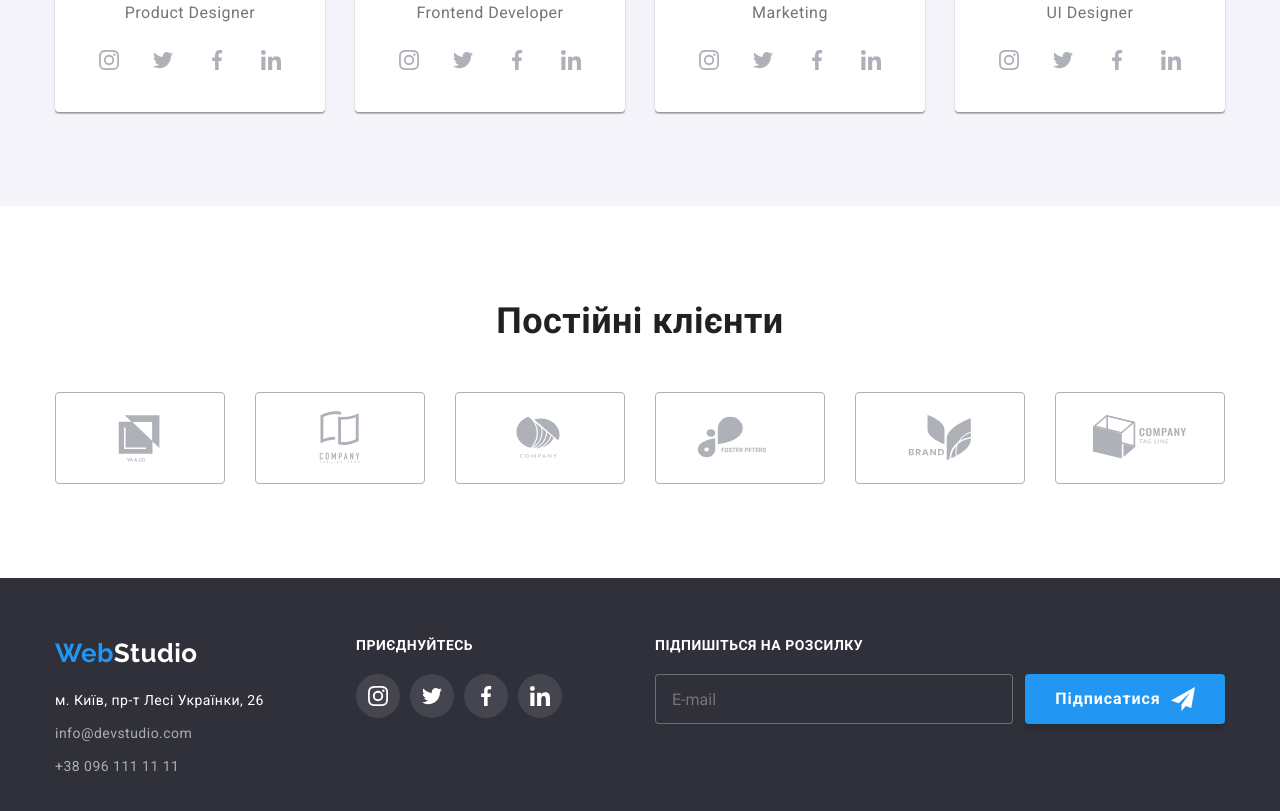
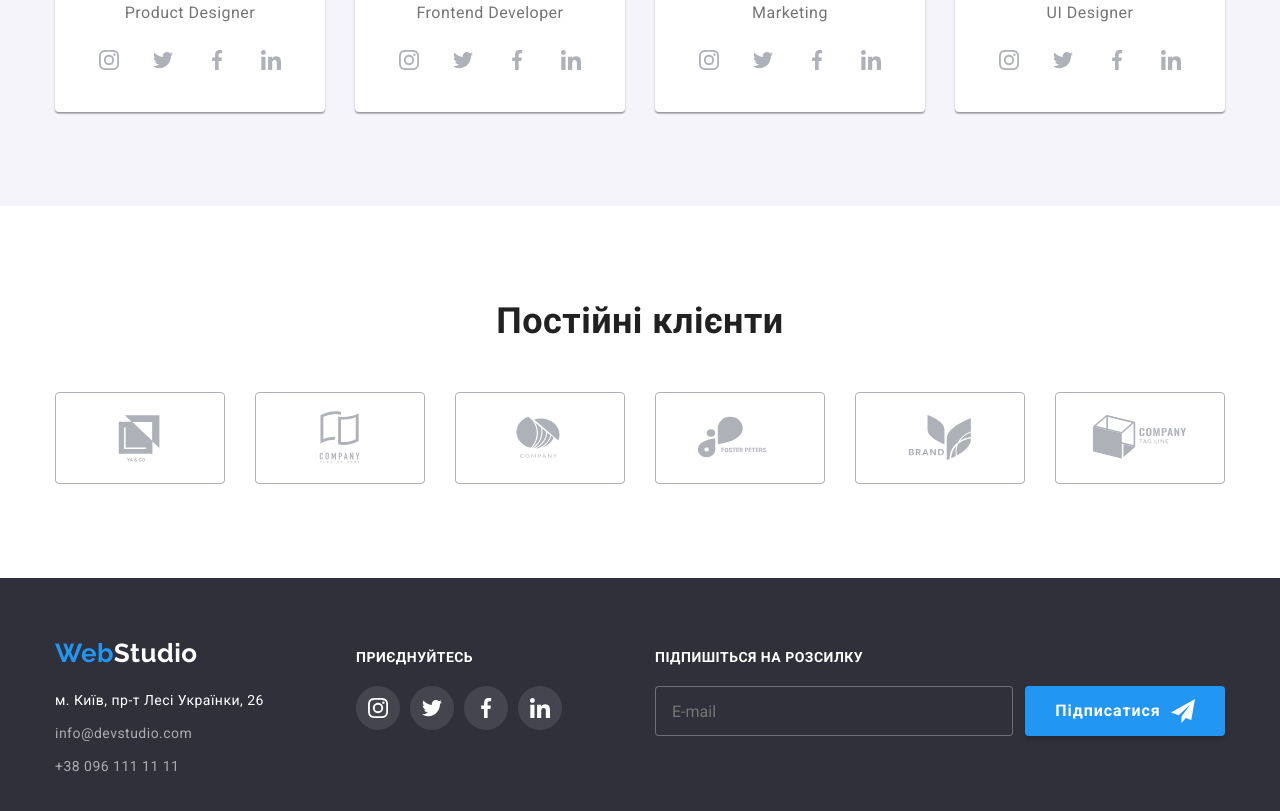
Before and after one commit to seannse/goit-markup-hw-06, a plain HTML site: page index.html in a window 1280 px wide. Shown: the part 2099-2910 px from the top of the page. Drawn offline with nearby package versions, Linux system fonts and the light colour scheme.

Commit message:
copy footer

```diff
--- a/css/styles.css
+++ b/css/styles.css
@@ -650,7 +650,7 @@ body {
     padding-bottom: 60px;
 }
 
-.footer .footer-container {
+.footer-container {
     display: flex;
     align-items: baseline;
 }
--- a/index.html
+++ b/index.html
@@ -358,8 +358,7 @@
     </main>
 
     <footer class="footer">
-      <div class="container">
-        <div class="list">
+      <div class="container footer-container">
         <div class="flex-item">
           <a href="./index.html" class="logo"><span class="accent-logo">Web</span>Studio</a>
           <address>
@@ -426,7 +425,6 @@
           </form>
         </div>
       </div>
-      </div>
     </footer>
 
     <div class="backdrop is-hidden" data-modal>
```
Lines whose indentation alone changed are shown as unchanged.
